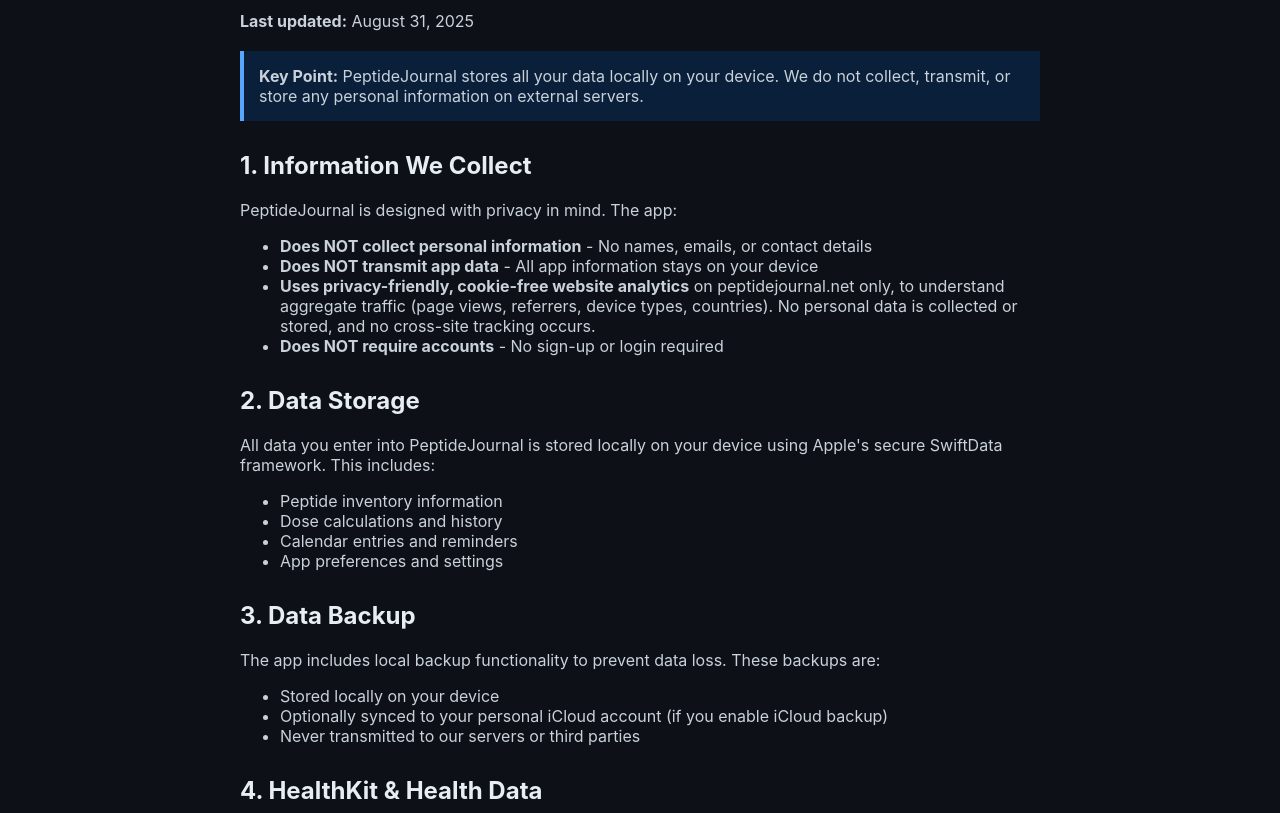
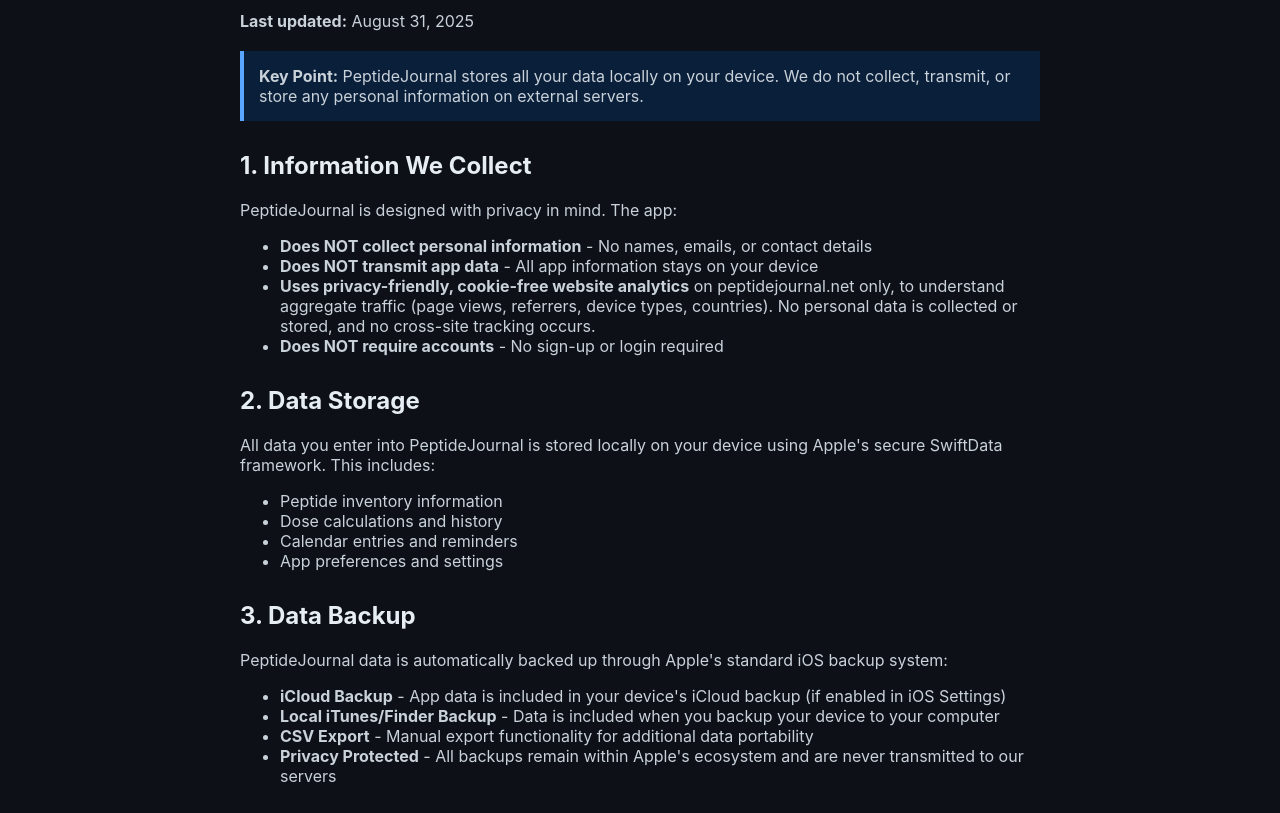
Before and after one commit to crmadrid83/peptidejournal-site, a plain HTML site: page docs/privacy-policy.html in a window 1280 px wide. Shown: the part 134-947 px from the top of the page. Drawn offline with Linux system fonts and the light colour scheme.

Commit message:
Update Privacy Policy to accurately reflect automatic iCloud backup behavior - Clarify that app data is included in standard iOS backup system - Update homepage feature description to match actual backup functionality - Maintain privacy-first messaging within Apple's secure ecosystem

```diff
--- a/docs/privacy-policy.html
+++ b/docs/privacy-policy.html
@@ -103,11 +103,12 @@
     </ul>
 
     <h2>3. Data Backup</h2>
-    <p>The app includes local backup functionality to prevent data loss. These backups are:</p>
+    <p>PeptideJournal data is automatically backed up through Apple's standard iOS backup system:</p>
     <ul>
-        <li>Stored locally on your device</li>
-        <li>Optionally synced to your personal iCloud account (if you enable iCloud backup)</li>
-        <li>Never transmitted to our servers or third parties</li>
+        <li><strong>iCloud Backup</strong> - App data is included in your device's iCloud backup (if enabled in iOS Settings)</li>
+        <li><strong>Local iTunes/Finder Backup</strong> - Data is included when you backup your device to your computer</li>
+        <li><strong>CSV Export</strong> - Manual export functionality for additional data portability</li>
+        <li><strong>Privacy Protected</strong> - All backups remain within Apple's ecosystem and are never transmitted to our servers</li>
     </ul>
 
     <h2>4. HealthKit & Health Data</h2>
```
Also changed, not shown: docs/index.html (+2 -1 lines).
